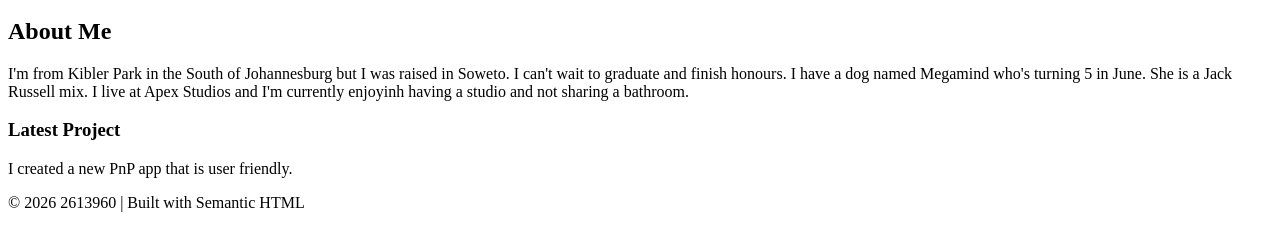
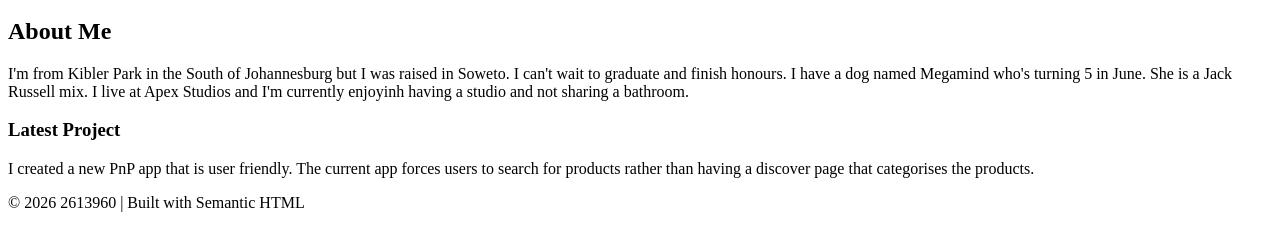
Before and after one commit to Rea-Phalatse/2613960-portfolio, a plain HTML site: page index.html in a window 1280 px wide. Shown: the part 136-382 px from the top of the page. Drawn offline with Linux system fonts and the light colour scheme.

Commit message:
Added info about project

```diff
--- a/index.html
+++ b/index.html
@@ -26,7 +26,7 @@
 
         <article>
             <h3>Latest Project</h3>
-            <p>I created a new PnP app that is user friendly.</p>
+            <p>I created a new PnP app that is user friendly. The current app forces users to search for products rather than having a discover page that categorises the products.</p>
         </article>
     </main>
 
@@ -35,6 +35,6 @@
     </footer>
 
 
-    <!-- Your semantic HTML structure here -->
+
 </body>
 </html>
```
